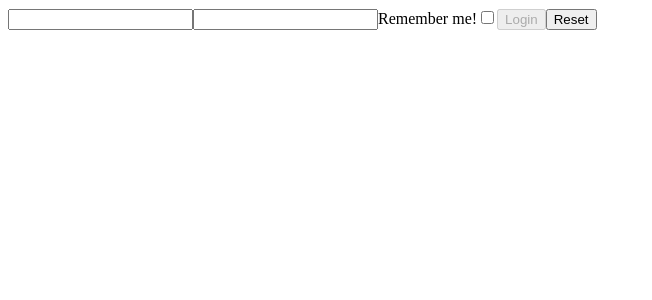
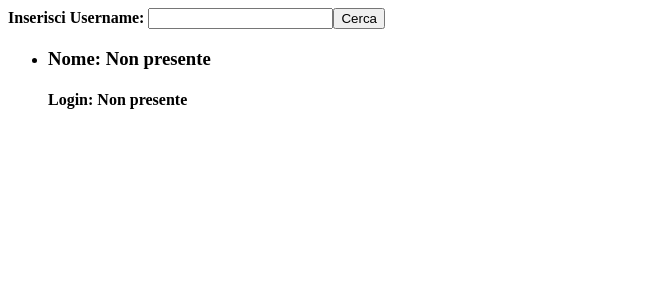
Before and after one commit to Eno-Mario/react, a React (Vite) app: page / in a window 1280 px wide. Shown: the top 300 px of the page, without its empty margins (0-652 px from the left). Built offline with nearby package versions, Linux system fonts and the light colour scheme; no server answers.

Commit message:
soluzione

```diff
--- a/src/App.jsx
+++ b/src/App.jsx
@@ -33,7 +33,7 @@ function App() {
 
   return (
     <div >
-      <Login func={onLogin}/>
+      <GithubUsers/>
     </div>
   );
 }
--- a/src/GithubUser.jsx
+++ b/src/GithubUser.jsx
@@ -1,14 +1,8 @@
 import React, { useState, useEffect } from 'react'
+import useGithubUser from './useGithubUser'
 
 export default function GithubUser({username}) {
-    const [userData, setUserData] = useState(null);
-
-    useEffect(() => {
-        fetch(`https://api.github.com/users/${username}`)
-            .then((data) => data.json())
-            .then((data) => setUserData(data))
-            .catch((err) => console.log(err))
-    }, [username])
+  const {userData} = useGithubUser({username: username})
 
   return (
     <>
--- /dev/null
+++ b/src/useGithubUser.jsx
@@ -0,0 +1,14 @@
+import React, { useEffect, useState } from 'react'
+
+export default function useGithubUser({username}) {
+    const [userData, setUserData] = useState(null);
+
+    useEffect(() => {
+        fetch(`https://api.github.com/users/${username}`)
+            .then((data) => data.json())
+            .then((data) => setUserData(data))
+            .catch((err) => console.log(err))
+    }, [username])
+
+  return {userData}
+}
```
Also changed, not shown: 1 other file (tests, documents, lock files or other folders).
